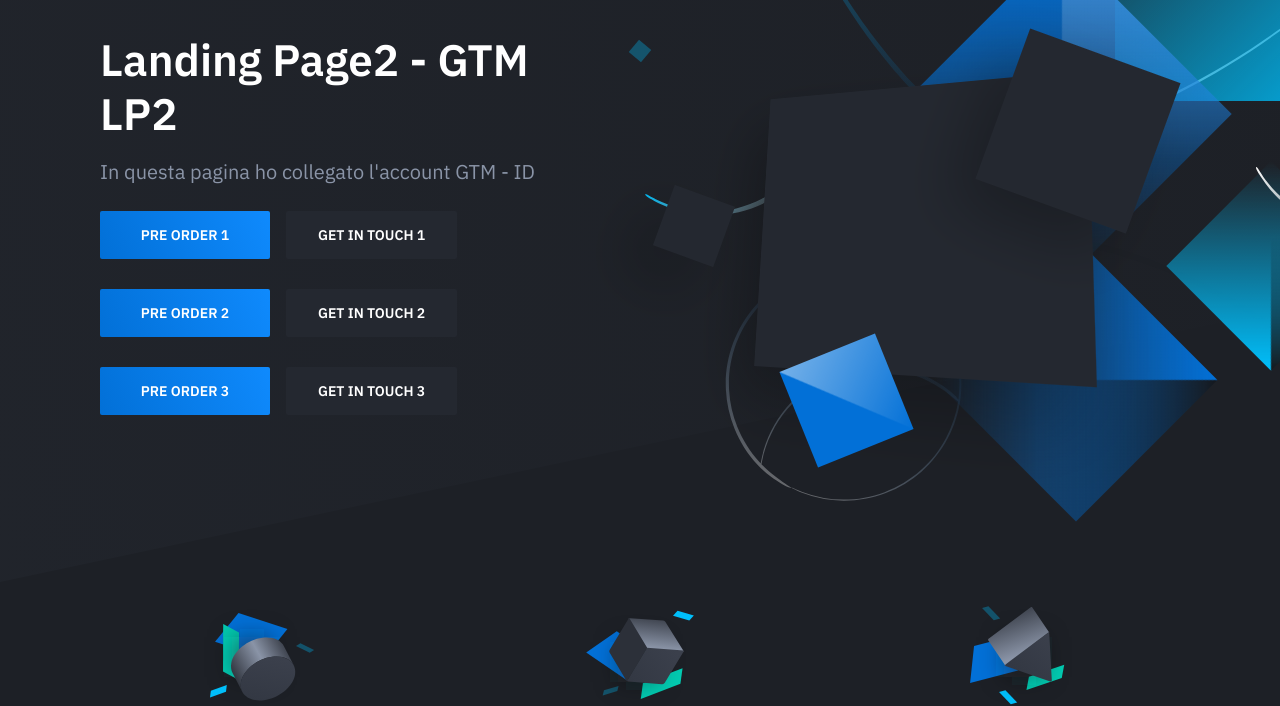
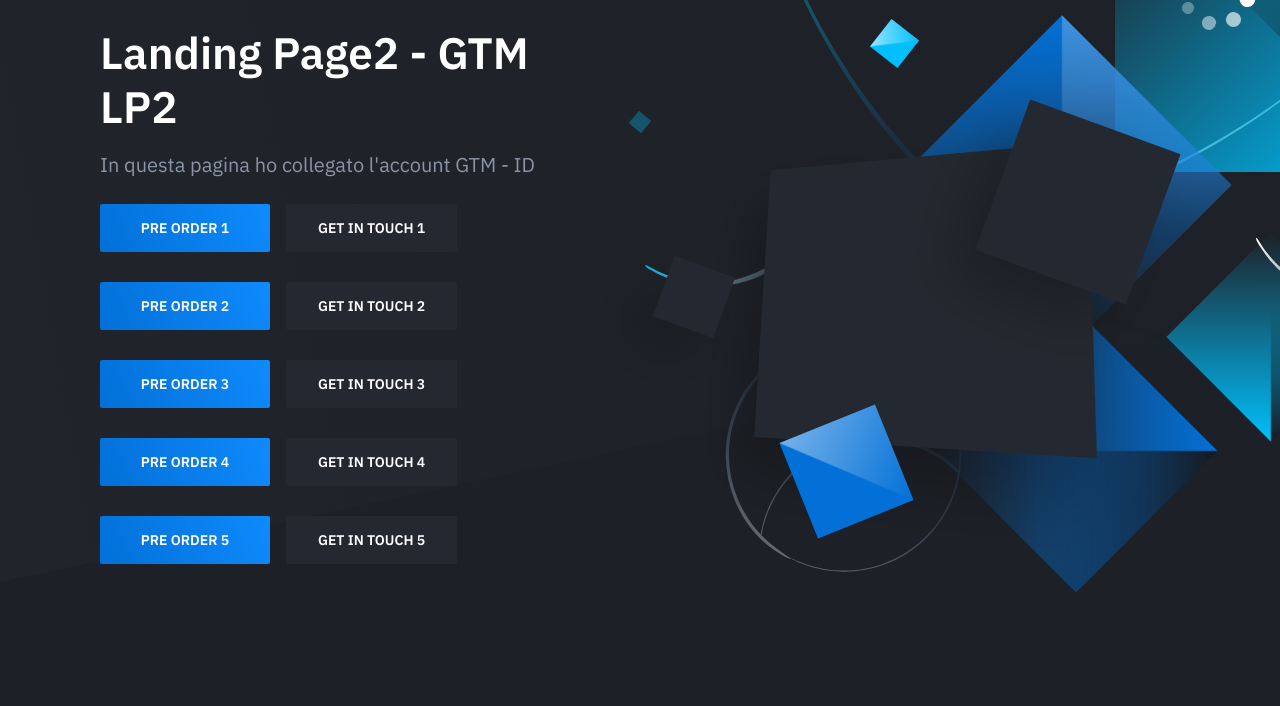
Before and after one commit to alesax99/sito2, a plain HTML site: page index.html in a window 1280 px wide. Shown: the part 118-824 px from the top of the page. Drawn offline with nearby package versions, Linux system fonts and the light colour scheme.

Commit message:
Aggiunta button 4 e 5

```diff
--- a/index.html
+++ b/index.html
@@ -49,6 +49,11 @@
                             <div class="hero-cta"><a class="button button-primary" href="preorder.html">Pre order 2</a><a class="button" href="#">Get in touch 2</a></div>
                             <br>
                             <div class="hero-cta"><a class="button button-primary" href="preorder.html">Pre order 3</a><a class="button" href="#">Get in touch 3</a></div>
+                            <br>
+                            <div class="hero-cta"><a class="button button-primary" href="preorder.html">Pre order 4</a><a class="button" href="#">Get in touch 4</a></div>
+                            <br>
+                            <div class="hero-cta"><a class="button button-primary" href="preorder.html">Pre order 5</a><a class="button" href="#">Get in touch 5</a></div>
+
 						</div>
 						<div class="hero-figure anime-element">
 							<svg class="placeholder" width="528" height="396" viewBox="0 0 528 396">
```
